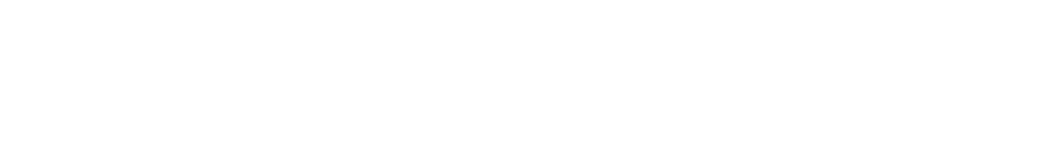
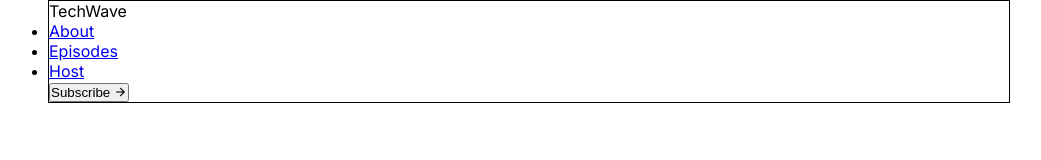
Before and after one commit to hhlenin/ph-assignment-2, a website: page index.html in a window 1280 px wide. Shown: the whole page, without its empty margins (111-1152 px from the left). Drawn offline with Linux system fonts and the light colour scheme.

Commit message:
icon pack and font added

```diff
--- a/index.html
+++ b/index.html
@@ -9,8 +9,23 @@
     <link rel="stylesheet" href="styles/style.css">
     <link rel="stylesheet" href="styles/responsive-md.css">
     <link rel="stylesheet" href="styles/responsive-sm.css">
+    <link rel="stylesheet" href="https://cdn.jsdelivr.net/npm/@mdi/font@7.4.47/css/materialdesignicons.min.css">
 </head>
-<body>
-
+<body class="inter">
+    <header>
+        <nav class="section">
+            <div class="logo">TechWave</div>
+            <div class="nav-links">
+                <ul>
+                    <li><a href="#">About</a></li>
+                    <li><a href="#">Episodes</a></li>
+                    <li><a href="#">Host</a></li>
+                </ul>
+            </div>
+            <div class="nav-button">
+                <button class="btn">Subscribe <span class="mdi mdi-arrow-right"></span></button>
+            </div>
+        </nav>
+    </header>
 </body>
 </html>
--- a/styles/style.css
+++ b/styles/style.css
@@ -0,0 +1,16 @@
+@import url('https://fonts.googleapis.com/css2?family=Inter:ital,opsz,wght@0,14..32,100..900;1,14..32,100..900&display=swap');
+.inter {
+    font-family: "Inter", sans-serif;
+    font-optical-sizing: auto;
+}
+*{
+    margin: 0;
+    padding: 0;
+}
+
+.section {
+    width: 75%;
+    max-width: 1200px;
+    margin: 0 auto;
+    border: 1px solid black;
+}
```
